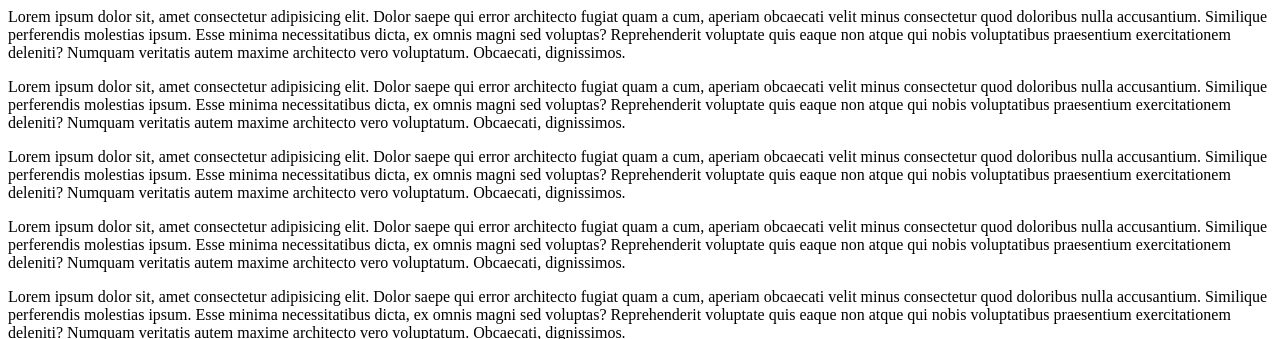
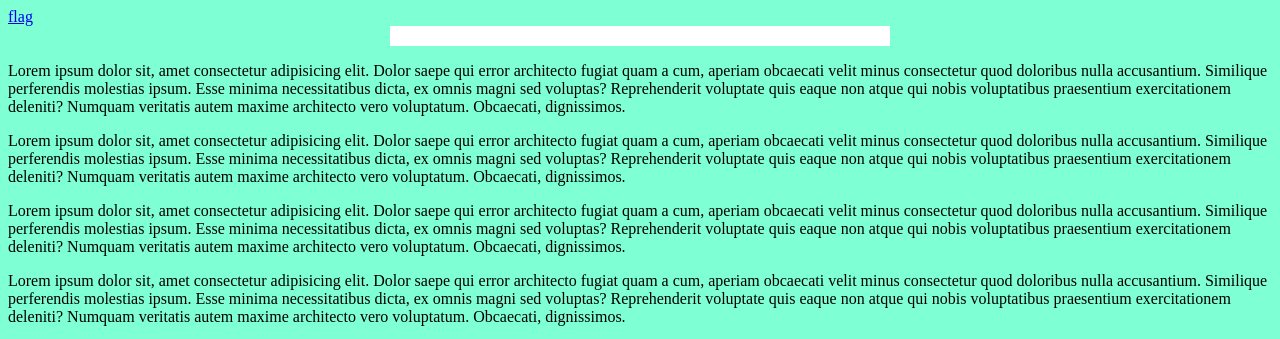
Before and after one commit to ashokashok2412/ashokashok2412.github.io, a plain HTML site: page index.html in a window 1280 px wide. Shown: the top 339 px of the page. Drawn offline with Linux system fonts and the light colour scheme.

Commit message:
Update index.html

```diff
--- a/index.html
+++ b/index.html
@@ -1,10 +1,11 @@
 <html>
 <head>
-    <link rel="stylesheet" href="../css/index.css" type="text/css">
+    <link rel="stylesheet" href="USAflag.css" >
 
 <title>Ashok</title>
 </head>
 <body>
+    <a href="USAflag.html">flag</a>
     <div class="div1">
     <div class="ak1"></div>
     <div class="ak3"><div class="ak22"></div></div>
```
